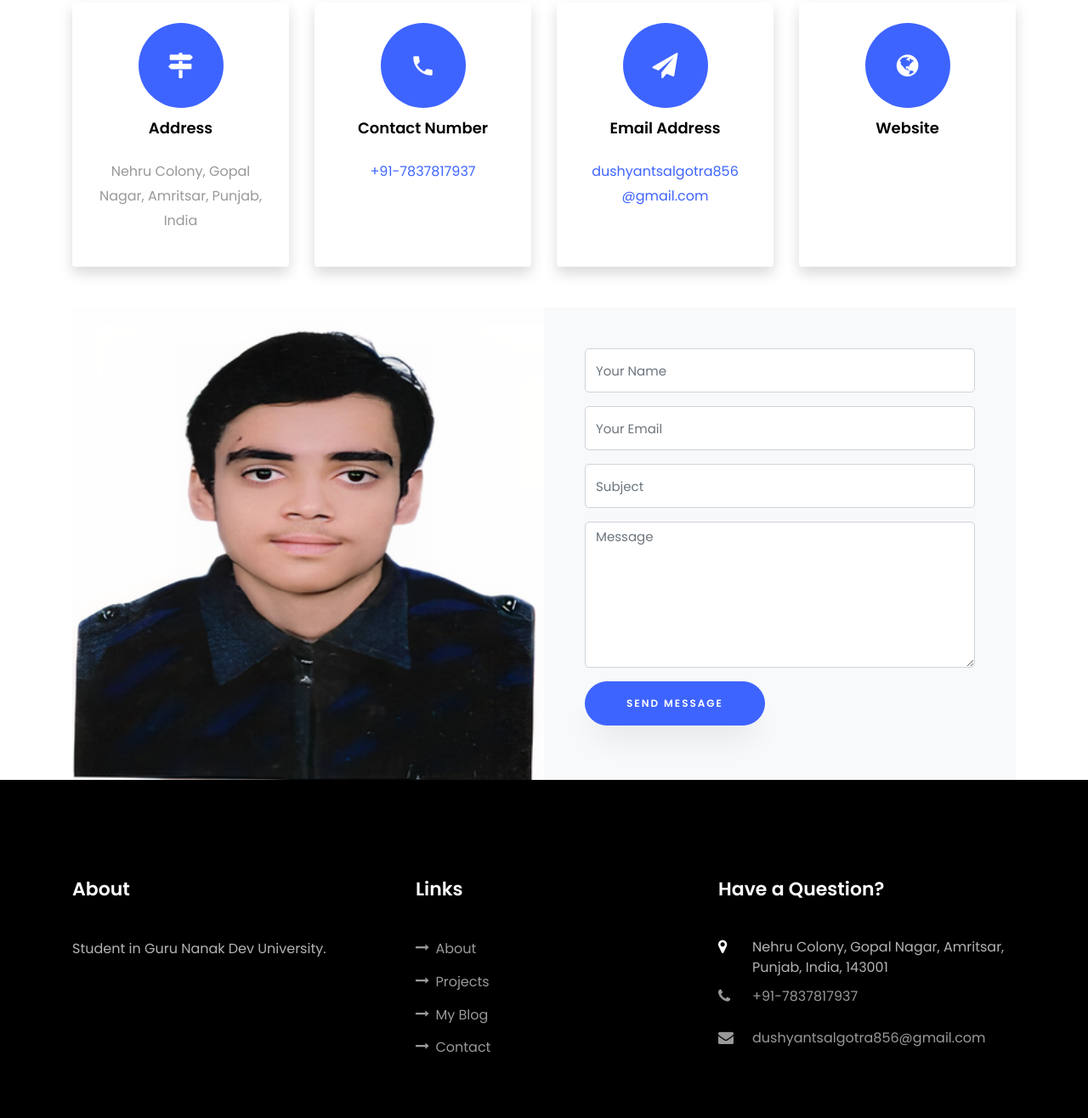
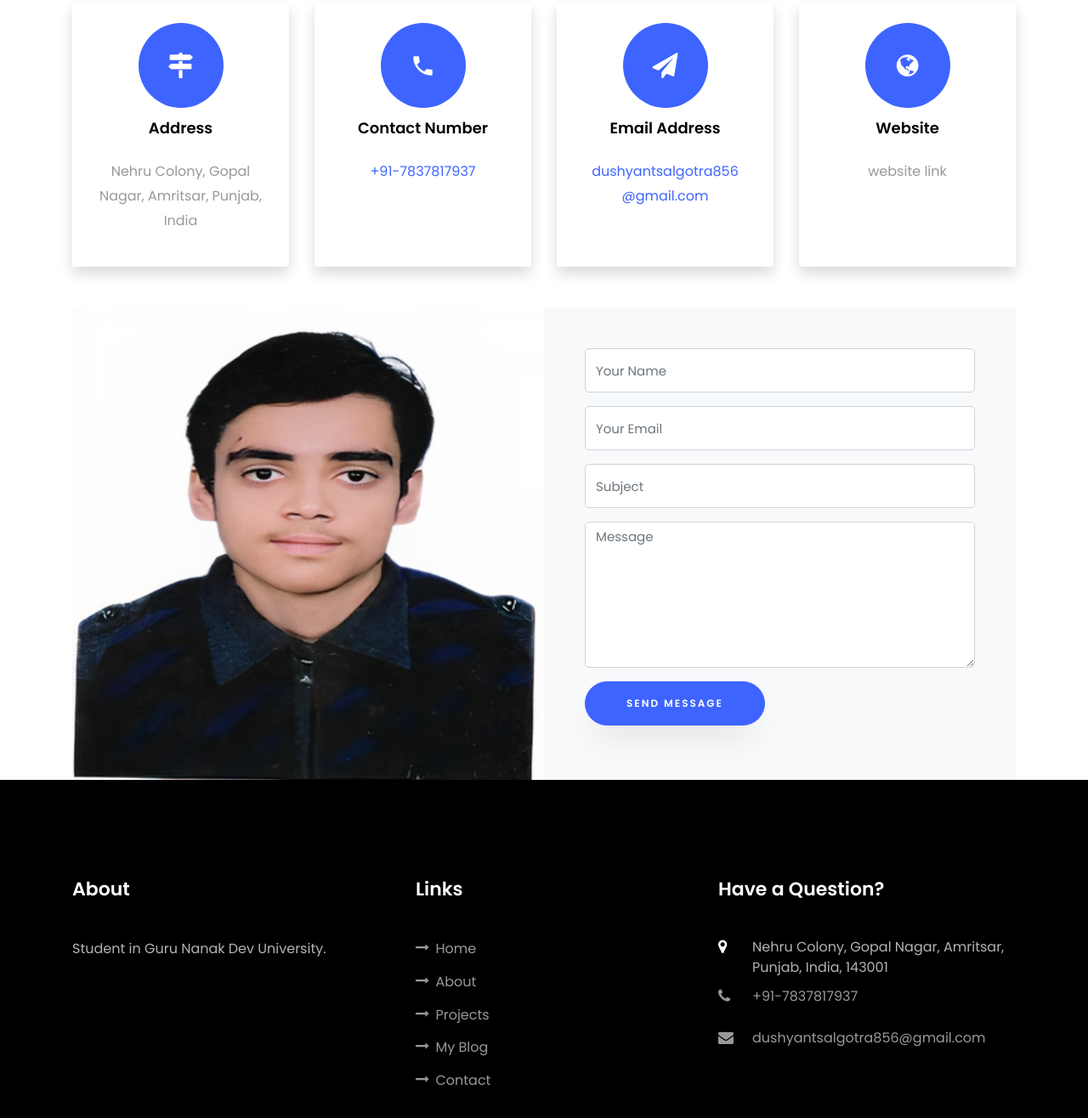
Before and after one commit to dushyantsalgotra856/website.github.io, a plain HTML site: page index.html in a window 1280 px wide. Shown: the part 6135-7451 px from the top of the page at 85% size. Drawn offline with Linux system fonts and the light colour scheme; files whose address does not match are found by name.

Commit message:
Update index.html

```diff
--- a/index.html
+++ b/index.html
@@ -462,7 +462,7 @@
           		</div>
           		<div>
 	          		<h3 class="mb-4">Website</h3>
-		            <p><a href="https://github.com/dushyantsalgotra856/website.github.io/edit/main/index.html"></a></p>
+		            <p><a href="https://github.com/dushyantsalgotra856/website.github.io/edit/main/index.html"></a>website link</p>
 	            </div>
 	          </div>
           </div>
@@ -517,7 +517,7 @@
             <div class="ftco-footer-widget mb-4 ml-md-4">
               <h2 class="ftco-heading-2">Links</h2>
               <ul class="list-unstyled">
-<!--                 <li><a href="#home-section"><span class="icon-long-arrow-right mr-2"></span>Home</a></li> -->
+                <li><a href="#home-section"><span class="icon-long-arrow-right mr-2"></span>Home</a></li>
                 <li><a href="#about-section"><span class="icon-long-arrow-right mr-2"></span>About</a></li>
                 <li><a href="#project-section"><span class="icon-long-arrow-right mr-2"></span>Projects</a></li>
                 <li><a href="#blog-section"><span class="icon-long-arrow-right mr-2"></span>My Blog</a></li>
```
